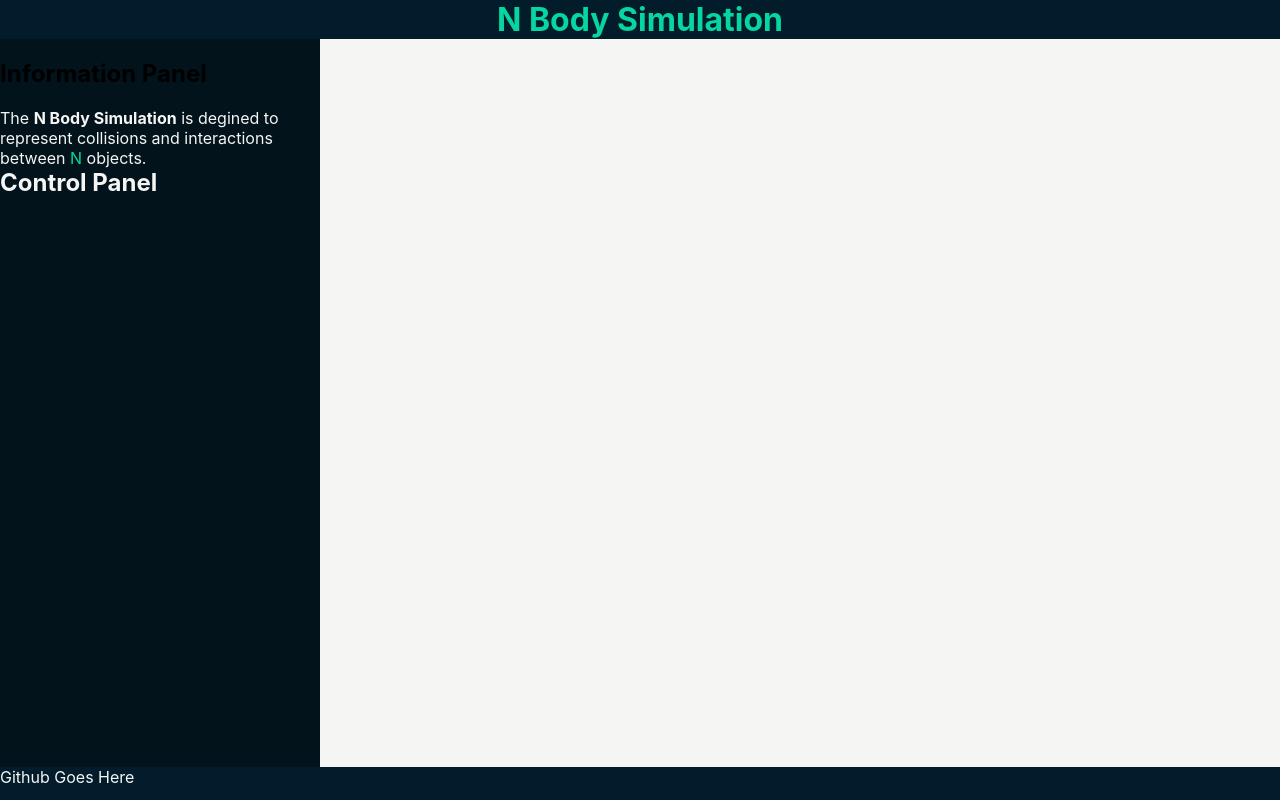
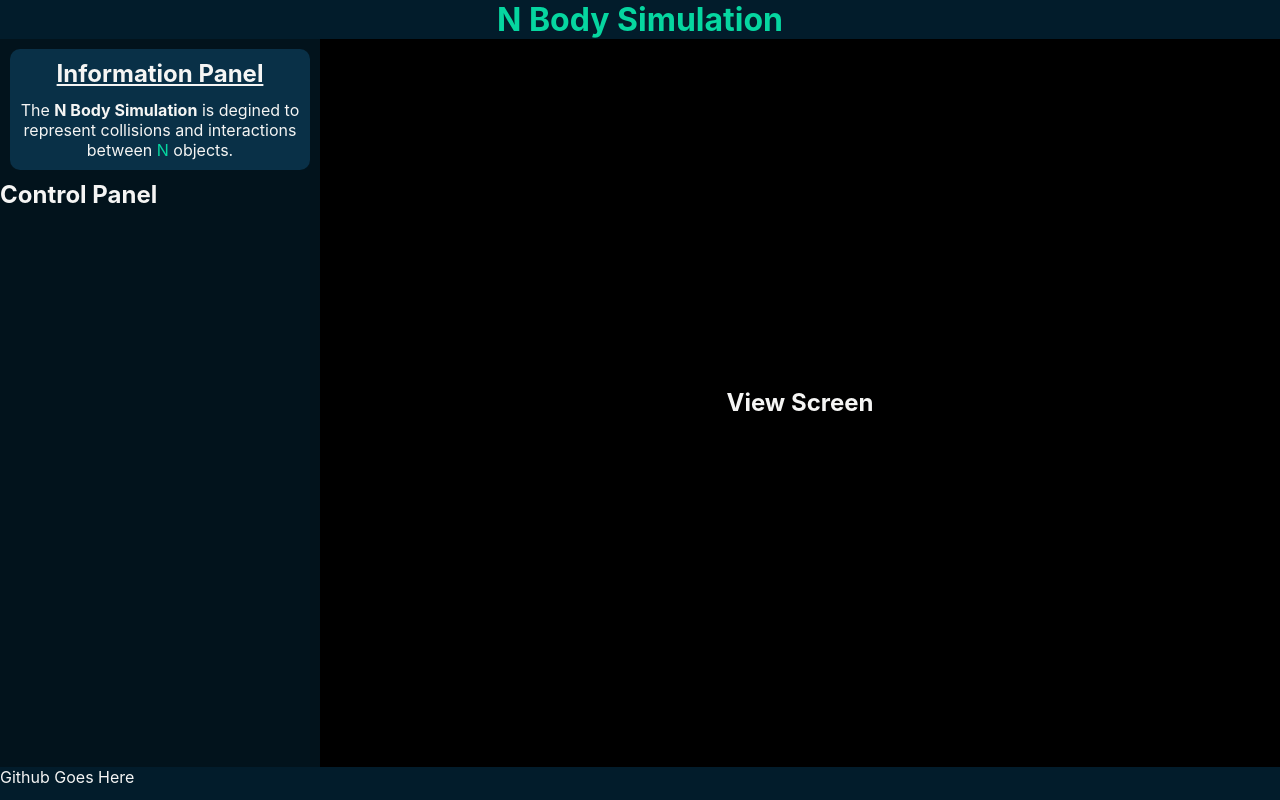
Before and after one commit to NathanNgo/NBodySimulation, a React (Create React App) app: page / in a window 1280 px wide. Built offline with nearby package versions, Linux system fonts and the light colour scheme.

Commit message:
Added styles for InformationPanel.js and ViewScreen.js

```diff
--- a/src/css/App.css
+++ b/src/css/App.css
@@ -1,11 +1,13 @@
 @import-normalize;
 
+/* VARIABLES */
 :root {
-    --mainBackgroundColor: #f5f5f4;
+    --mainBackgroundColor: black;/*#f5f5f4; Smokey White*/
     --headerBackgroundColor: #021c2b;
     --sideBackgroundColor: #02131c;
     --mainText: #f5f5f4;
     --accentText: #06d6a0;
+    --infoPanelColor: #093047;
 }
 
 /* FONTS */
@@ -29,7 +31,7 @@ div#root {
     height: 100%;
 }
 
-p, h1 {
+p, h1, h2, h3 {
     margin: 0;
     color: var(--mainText);
 }
@@ -96,3 +98,26 @@ a:hover {
     grid-column: 1 / 25;
     grid-row: 24 / 25;
 }
+
+/* INFORMATION PANEL STYLE */
+.containerInformationPanel {
+    background-color: var(--infoPanelColor);
+    margin: 10px;
+    padding: 10px;
+    border-radius: 10px;
+    text-align: center;
+}
+
+.subTitle {
+    margin-bottom: 12px;
+    text-decoration: underline;
+}
+
+/* VIEW SCREEN STYLE */
+.containerViewScreen {
+    height: 100%;
+    width: 100%;
+    display: flex;
+    align-items: center;
+    justify-content: center;
+}
```
